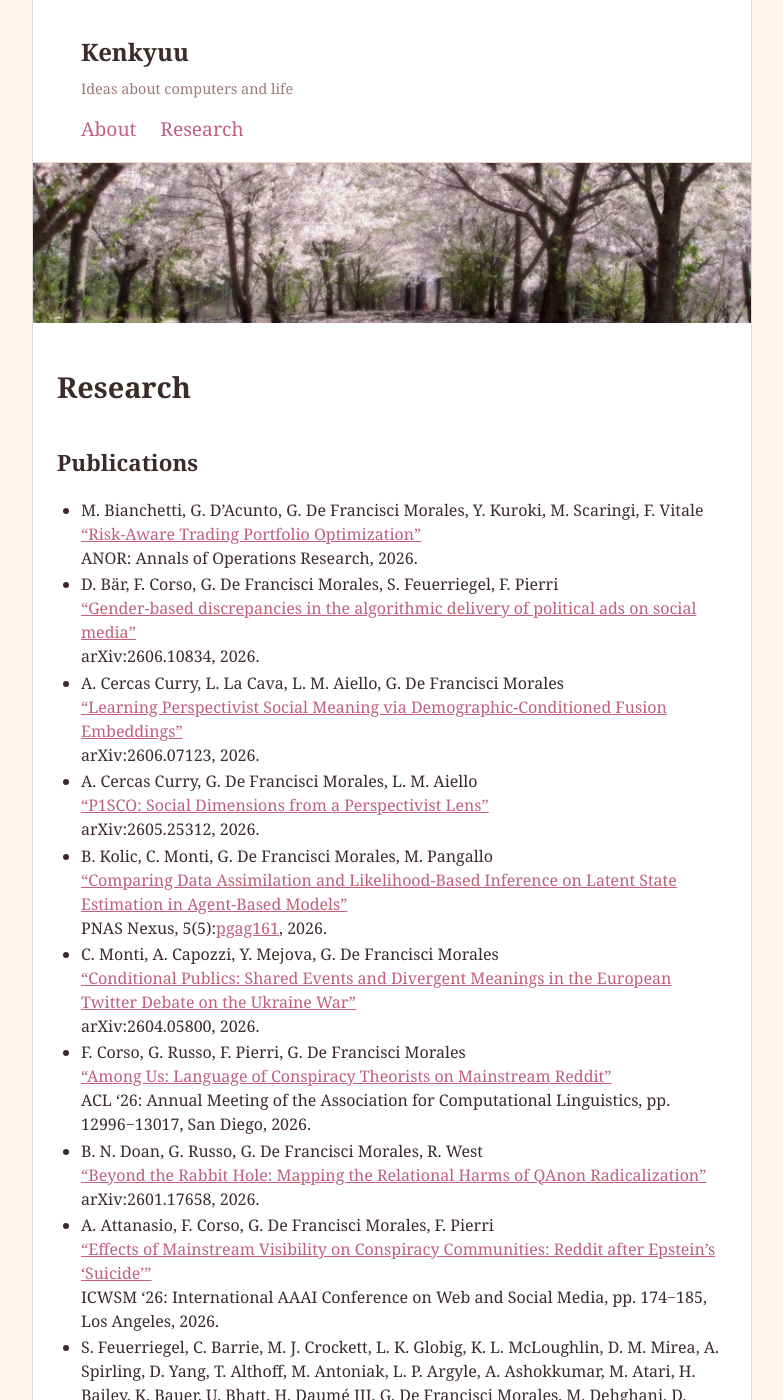
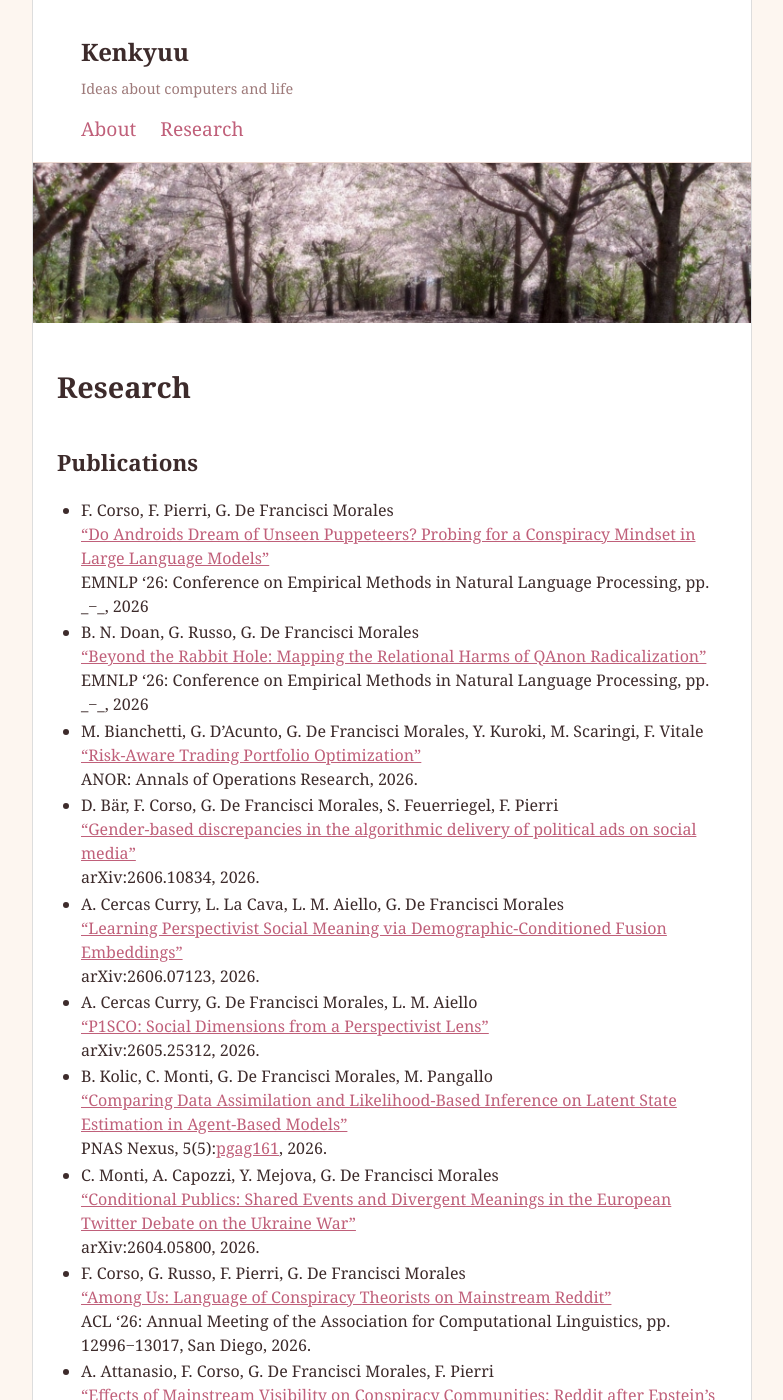
Before and after one commit to gdfm/gdfm.github.io, a Jekyll site: the page built from _pages/research.md, in a window 1280 px wide and 1400 px high. Shown: the whole window, without its empty margins (248-1031 px from the left). Built offline with Jekyll 4.4.1, drawn with Linux system fonts in a browser that asks for light colours; some of the changed text lies outside the part shown.

Commit message:
EMNLP 26 papers

```diff
--- a/_pages/research.md
+++ b/_pages/research.md
@@ -5,6 +5,14 @@ permalink: /research/
 ---
 
 ## Publications
+
+- F. Corso, F. Pierri, G. De Francisci Morales
+[“Do Androids Dream of Unseen Puppeteers? Probing for a Conspiracy Mindset in Large Language Models”](https://arxiv.org/abs/2511.03699)
+EMNLP '26: Conference on Empirical Methods in Natural Language Processing, pp. \_−\_, 2026
+
+- B. N. Doan, G. Russo, G. De Francisci Morales
+[“Beyond the Rabbit Hole: Mapping the Relational Harms of QAnon Radicalization”](https://arxiv.org/abs/2601.17658)
+EMNLP '26: Conference on Empirical Methods in Natural Language Processing, pp. \_−\_, 2026
 
 - M. Bianchetti, G. D'Acunto, G. De Francisci Morales, Y. Kuroki, M. Scaringi, F. Vitale
 [“Risk-Aware Trading Portfolio Optimization”](https://arxiv.org/pdf/2503.04662)
@@ -34,10 +42,6 @@ arXiv:2604.05800, 2026.
 [“Among Us: Language of Conspiracy Theorists on Mainstream Reddit”](https://arxiv.org/abs/2506.05086)
 ACL '26: Annual Meeting of the Association for Computational Linguistics, pp. 12996−13017, San Diego, 2026.
 
-- B. N. Doan, G. Russo, G. De Francisci Morales, R. West
-[“Beyond the Rabbit Hole: Mapping the Relational Harms of QAnon Radicalization”](https://arxiv.org/abs/2601.17658)
-arXiv:2601.17658, 2026.
-
 - A. Attanasio, F. Corso, G. De Francisci Morales, F. Pierri
 [“Effects of Mainstream Visibility on Conspiracy Communities: Reddit after Epstein's 'Suicide'”](https://arxiv.org/abs/2512.24351)
 ICWSM '26: International AAAI Conference on Web and Social Media, pp. 174−185, Los Angeles, 2026.
@@ -65,10 +69,6 @@ TCSS: IEEE Transactions on Computational Social Systems _(_):_, 2026.
 - G. Preti, M. Riondato, A. Gionis, G. De Francisci Morales
 [“DSP: A Statistically-Principled Structural Polarization Measure”](https://arxiv.org/abs/2512.03937)
 WSDM '26: ACM International Conference on Web Search and Data Mining, pp. 531−540, Boise, 2026.
-
-- F. Corso, F. Pierri, G. De Francisci Morales
-[“Do Androids Dream of Unseen Puppeteers? Probing for a Conspiracy Mindset in Large Language Models”](https://arxiv.org/abs/2511.03699)
-arXiv:2511.03699, 2025.
 
 - L. Betti, P. Bajardi, G. De Francisci Morales
 [“Moral Judgments in Online Discourse are not Biased by Gender”](https://arxiv.org/pdf/2408.12872)
```
